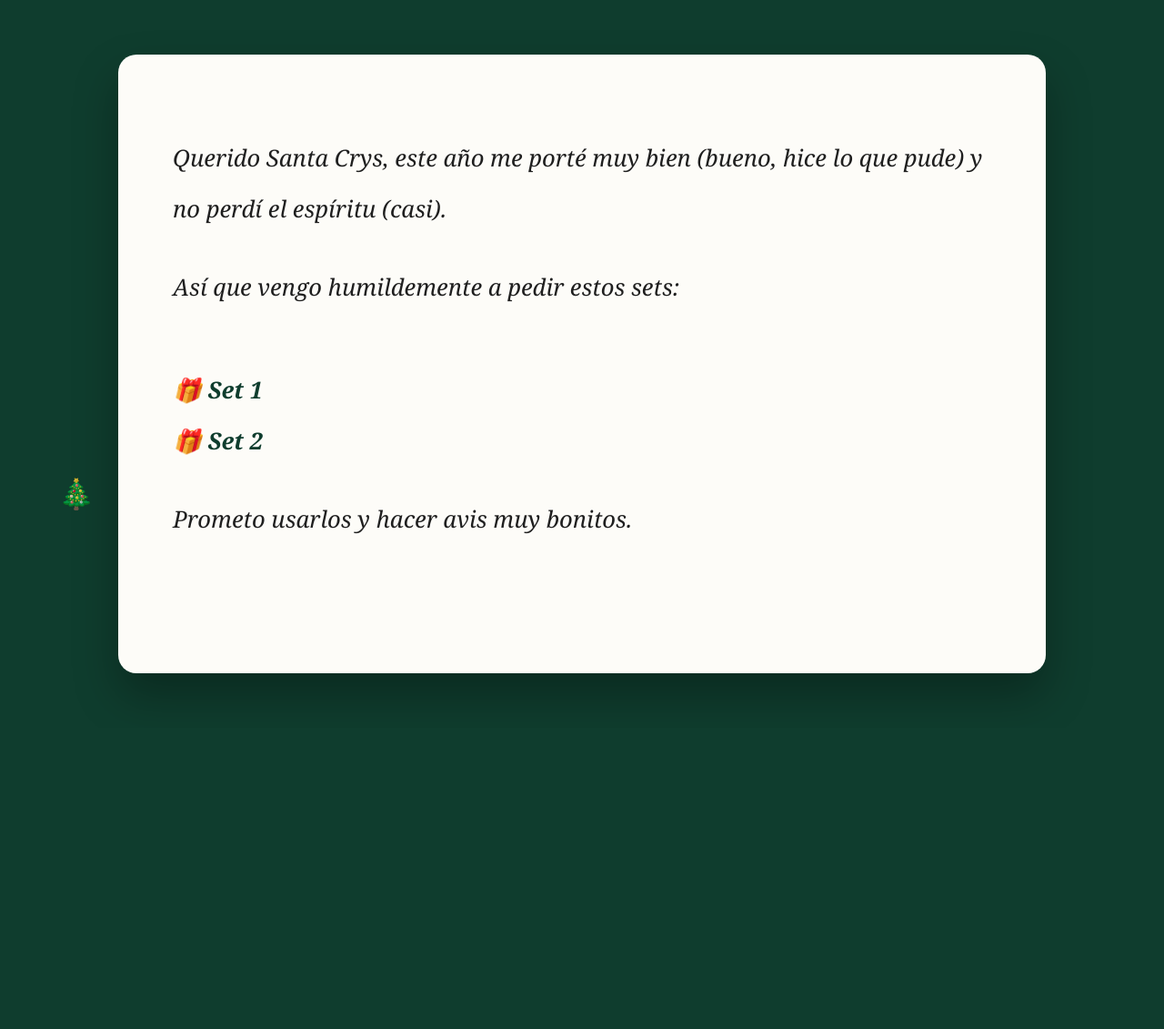
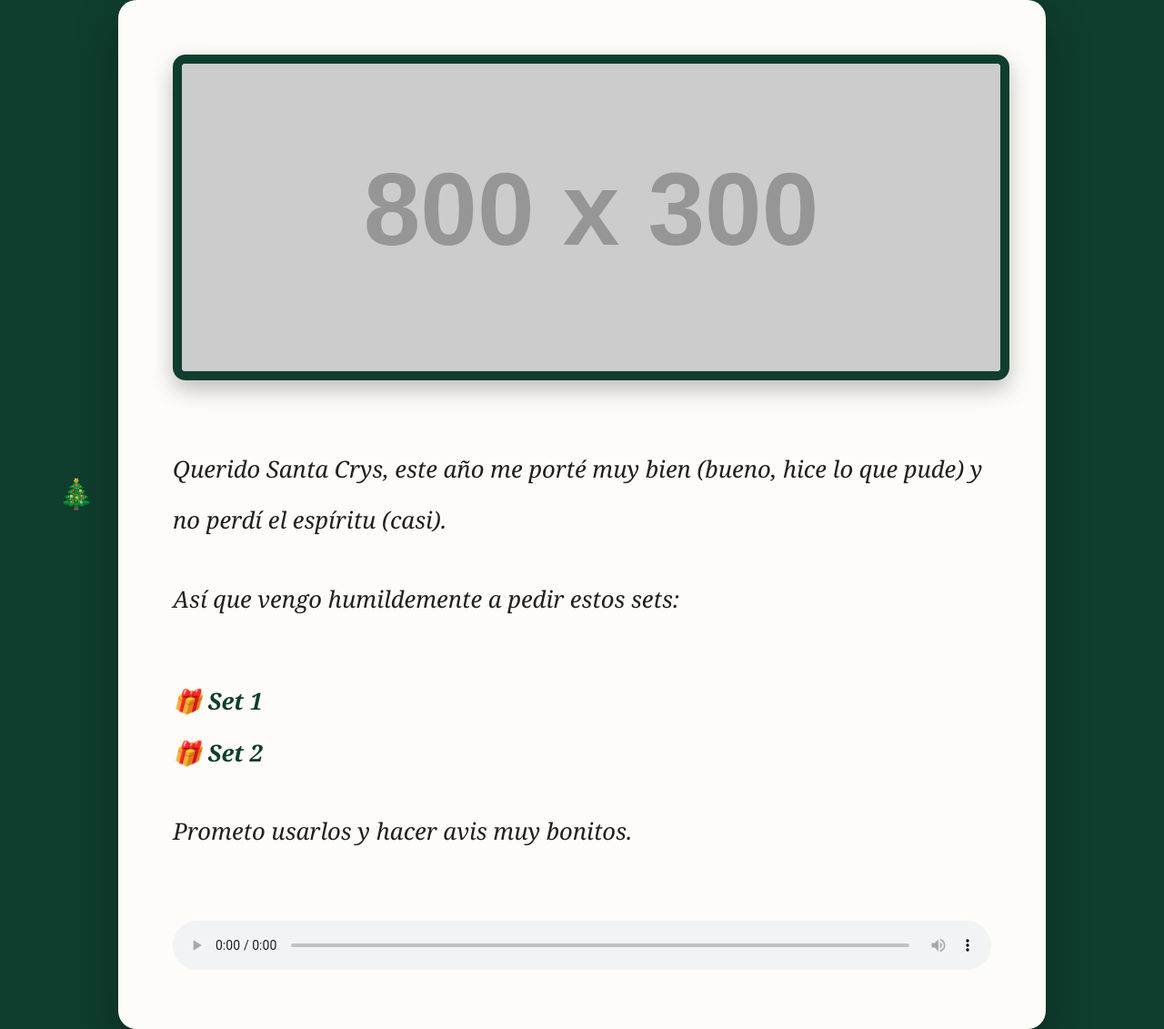
Before and after one commit to CrimsonWeb2099/Carta-Santa-crys, a plain HTML site: page index.html in a window 1280 px wide. Shown: the whole page at 91% size. Before the commit the page ends 800 px from the top, so only its background shows below. Drawn offline with Linux system fonts and the light colour scheme; placeholder pictures from the web are drawn by us.

Commit message:
Enhance index.html with image and audio
Added a festive image and background audio to the page.

```diff
--- a/index.html
+++ b/index.html
@@ -66,6 +66,7 @@ a:hover {
 <body>  <!-- Emojis de fondo --><span class="tree" style="left:5%; animation-duration:8s;">🎄</span> <span class="tree" style="left:15%; animation-duration:10s;">🎄</span> <span class="tree" style="left:25%; animation-duration:7s;">🎄</span> <span class="tree" style="left:35%; animation-duration:9s;">🎄</span> <span class="tree" style="left:45%; animation-duration:11s;">🎄</span> <span class="tree" style="left:55%; animation-duration:8.5s;">🎄</span> <span class="tree" style="left:65%; animation-duration:10.5s;">🎄</span> <span class="tree" style="left:75%; animation-duration:7.5s;">🎄</span> <span class="tree" style="left:85%; animation-duration:9.5s;">🎄</span>
 
   <div class="card">
+    <img src="https://via.placeholder.com/800x300.png?text=Feliz+Navidad" alt="Imagen navideña" style="width:100%; border-radius:14px; margin-bottom:40px; border:10px solid #0f3d2e; box-shadow:0 10px 25px rgba(0,0,0,0.25);" />
     <p>
       Querido Santa Crys, este año me porté muy bien (bueno, hice lo que pude) y no perdí el espíritu (casi).
     </p><p>
@@ -79,6 +80,10 @@ a:hover {
 <p>
   Prometo usarlos y hacer avis muy bonitos.
 </p>
+  <audio controls style="width:100%; margin-top:40px;">
+  <source src="https://www.soundhelix.com/examples/mp3/SoundHelix-Song-1.mp3" type="audio/mpeg" />
+  Tu navegador no soporta audio.
+</audio>
 
   </div></body>
 </html>
```
